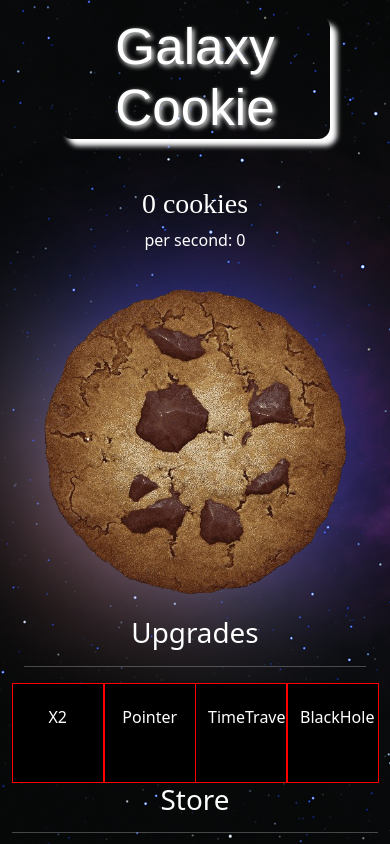
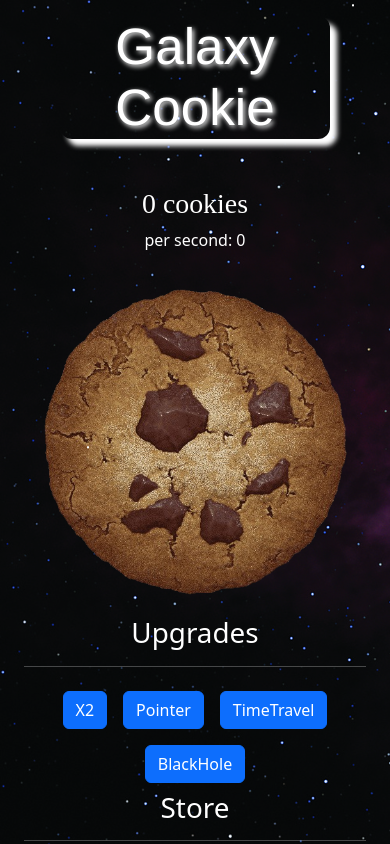
Before and after one commit to ScottyP1/react-cookie-clicker, a React (Create React App) app: page / in a window 390 px wide. Both pictures are taken after a click on the element "Upgrades". Shown: the top 844 px of the page. Built offline with nearby package versions, Linux system fonts and the light colour scheme; a web font is replaced by a local one.

Commit message:
Initial commit

```diff
--- a/src/components/Cookie.js
+++ b/src/components/Cookie.js
@@ -2,20 +2,27 @@ import cookie from '../images/cookie.png';
 import classes from './Cookie.module.css'
 import { useDispatch, useSelector } from 'react-redux';
 import { incrementCookies } from '../store/slices/cookiesSlice';
-import { useState } from 'react';
+import { useState, useEffect } from 'react';
 // import Pointer from './Pointer';
 
 function Cookie() {
-    const [hover, setHover] = useState(false)
+    const [hover, setHover] = useState(false);
+    const [windowWidth, setWindowWidth] = useState(window.innerWidth)
+
     const dispatch = useDispatch();
     const cookies = useSelector((state) => state.count);
     const perSecond = useSelector((state) => state.perSecond);
-    // const pointersCount = useSelector((state) => state.pointers);
-    // const pointer = [];
 
-    // for (let i = 0; i < pointersCount; i++) {
-    //     pointer.push("")
-    // };
+
+    useEffect(() => {
+        function reportWindowSize() {
+            setWindowWidth(window.innerWidth)
+        }
+        // Trigger this function on resize
+        window.addEventListener('resize', reportWindowSize)
+        //  Cleanup for componentWillUnmount
+        return () => window.removeEventListener('resize', reportWindowSize)
+    }, [])
 
     const handleIncrement = () => {
         dispatch(incrementCookies())
@@ -30,7 +37,7 @@ function Cookie() {
             <h1 className={classes.text}>{cookies.toLocaleString("en-US")} cookies</h1>
             <p>per second: {perSecond.toLocaleString("en-US")}</p>
             {/* {pointer.map((pointers) => <Pointer />)} */}
-            <button className={`border-0 btn btn-transparent m-2 ${classes.block} ${classes.pulse}`} onClick={handleIncrement}>
+            <button className={`border-0 btn btn-transparent m-2 ${windowWidth > 800 && classes.block} ${classes.pulse}`} onClick={handleIncrement}>
                 <img onMouseOver={handleMouseOver} onMouseLeave={handleMouseOver} className={/*{hover */ `img-fluid ${classes.cookie}`}/* : `${classes.mouseOver}`}*/ src={cookie} alt='cookie' />
             </button>
         </div>
--- a/src/components/Cookie.module.css
+++ b/src/components/Cookie.module.css
@@ -33,6 +33,7 @@
     -moz-appearance: none;
     appearance: none;
 }
+
 
 .pulse:hover {
     animation: pulse .8s ease-in-out alternate;
--- a/src/components/Store.js
+++ b/src/components/Store.js
@@ -20,7 +20,7 @@ function Store() {
     }, 1000)
 
     return (
-        <div className={classes.store}>
+        <div className={`container ${classes.store} `}>
             <h1 className={`text-white ${classes.glow}`} onClick={() => setToggle(!toggle)}>Store</h1>
             <hr className="text-white" />
             {toggle &&
--- a/src/components/Store.module.css
+++ b/src/components/Store.module.css
@@ -8,12 +8,6 @@
     font-size: 1.5em;
     background-image: linear-gradient(45deg, #00000096, #1c19ad69);
     cursor: pointer;
-}
-
-@media (max-width: 768px) {
-    .item {
-        background-image: linear-gradient(45deg, #00000096, #1c19ad69);
-    }
 }
 
 .item:hover {
--- a/src/components/Upgrades.js
+++ b/src/components/Upgrades.js
@@ -6,17 +6,16 @@ function Upgrades() {
     const [toggle, setToggle] = useState(false);
 
     return (
-        <div class="container text-center">
+        <div class="container text-center ">
             <h1 className={`text-white ${classes.glow}`} onClick={() => setToggle(!toggle)}>Upgrades</h1>
             <hr className="text-white" />
             {toggle && <div className={`${classes.itemList} row`}>
-                {upgrades.map((item) =>
-                    <div className={`col-3 text-start ${classes.item}`}>
-                        <div className="text-center">
-                            <h1 className="text-white fs-6 mt-4">{item}</h1>
-                        </div>
-                    </div>
-                )}
+                <div className={`col ${classes.item}`}>
+                    {upgrades.map((item) =>
+                        <button type="button" class="btn btn-primary m-2">{item}</button>
+                    )}
+                </div>
+
             </div>}
 
         </div >
--- a/src/components/Upgrades.module.css
+++ b/src/components/Upgrades.module.css
@@ -1,11 +1,3 @@
-.item {
-    height: 100px;
-    width: 50px;
-    background-color: #000;
-    contain: content;
-    border: 1px solid red;
-}
-
 .glow:hover {
     cursor: pointer;
     text-shadow: -1px -1px #fff;
```
